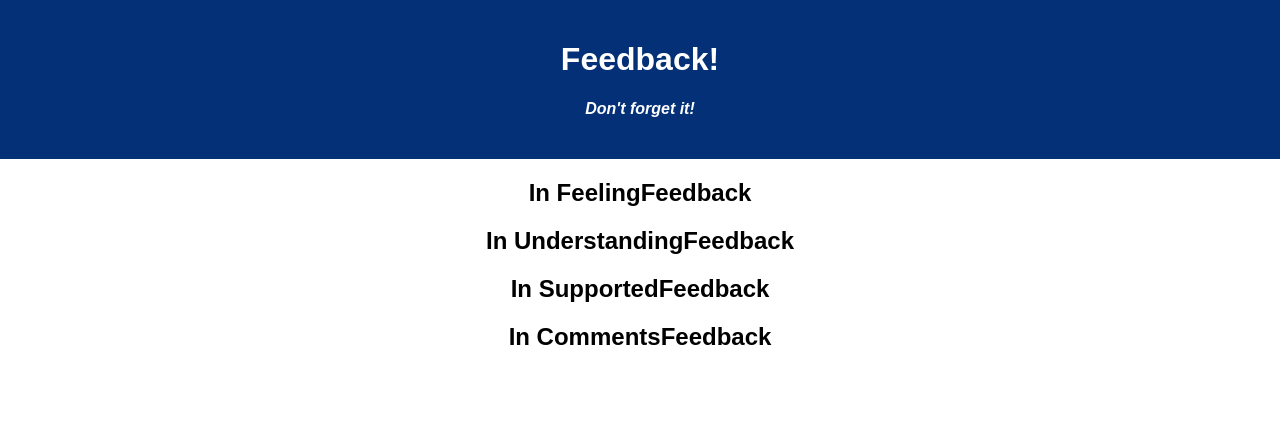
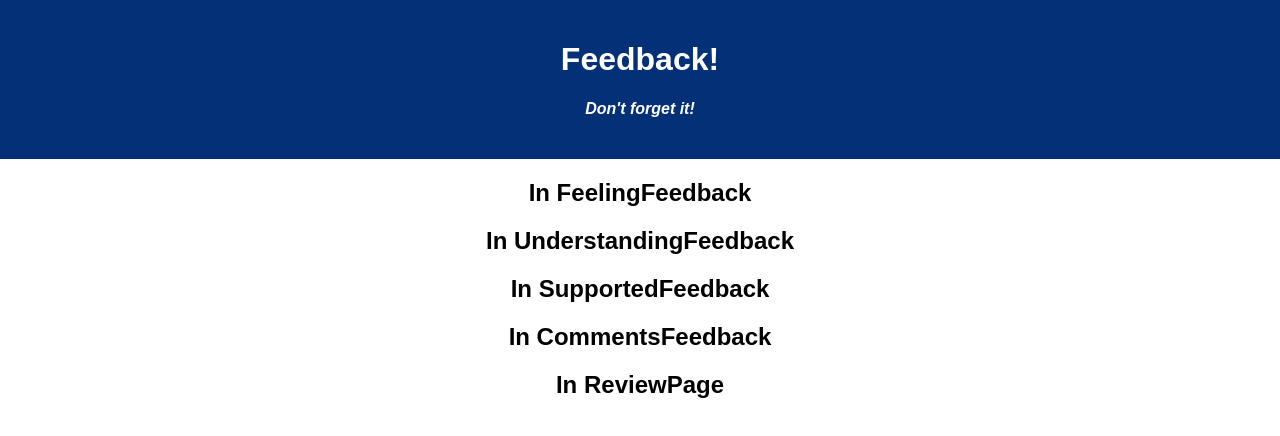
Before and after one commit to brandonwharton/Daily-Feedback-Form, a React (Create React App) app: page / in a window 1280 px wide. Shown: the top 436 px of the page. Built offline with nearby package versions, Linux system fonts and the light colour scheme.

Commit message:
Made a ReviewPage component, handled import/export

```diff
--- a/src/components/App/App.jsx
+++ b/src/components/App/App.jsx
@@ -6,7 +6,7 @@ import FeelingFeedback from '../FeelingFeedback/FeelingFeedback';
 import UnderstandingFeedback from '../UnderstandingFeedback/UnderstandingFeedback';
 import SupportedFeedback from '../SupportedFeedback/SupportedFeedback';
 import CommentsFeedback from '../CommentsFeedback/CommentsFeedback';
-
+import ReviewPage from '../ReviewPage/ReviewPage';
 
 
 function App() {
@@ -22,6 +22,7 @@ function App() {
       <UnderstandingFeedback />
       <SupportedFeedback />
       <CommentsFeedback />
+      <ReviewPage />
     </div>
   );
 }
--- /dev/null
+++ b/src/components/ReviewPage/ReviewPage.jsx
@@ -0,0 +1,8 @@
+function ReviewPage () {
+
+    return (
+        <h2>In ReviewPage</h2>
+    )
+}
+
+export default ReviewPage;
```
Also changed, not shown: 1 other file (tests, documents, lock files or other folders).
